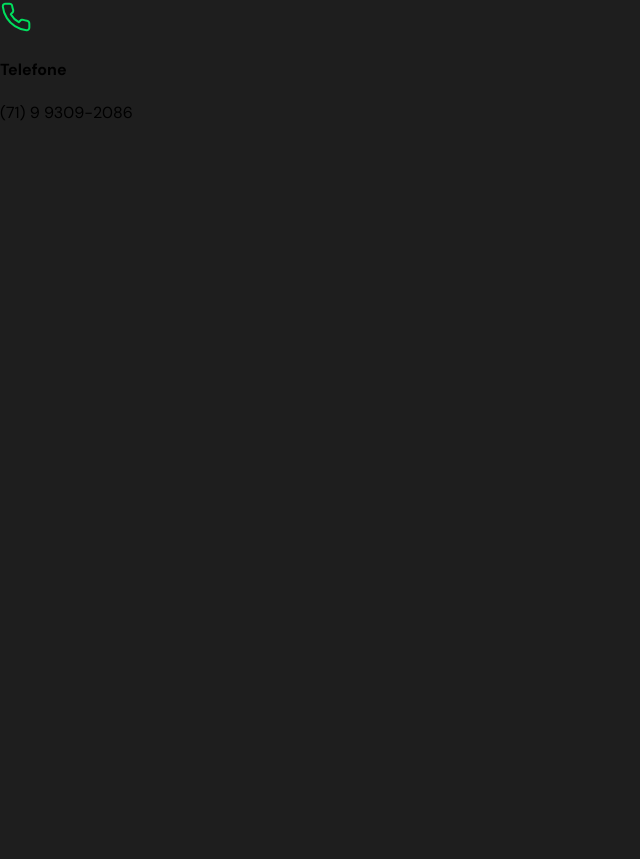
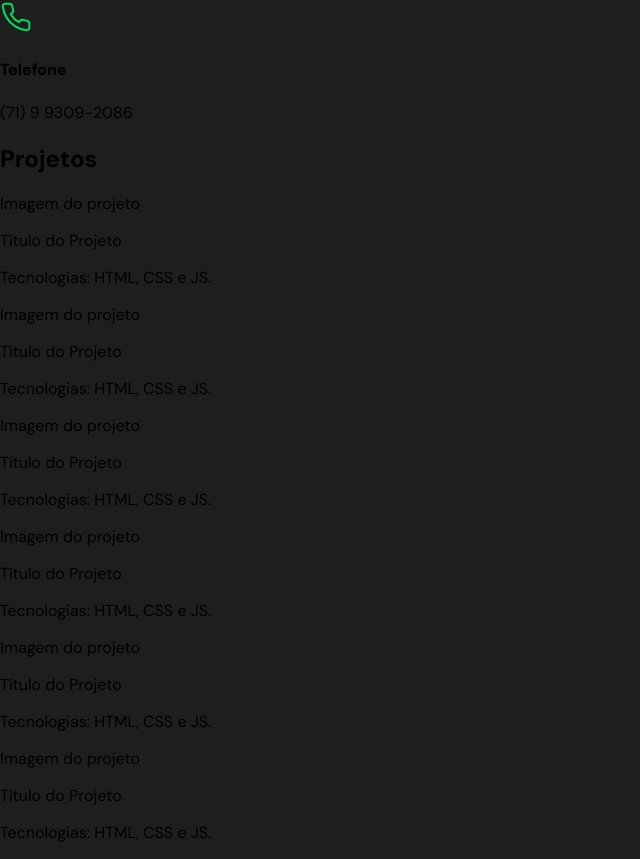
Before and after one commit to vanilo-ferreira/portfolio, a React (Vite) app: page / in a window 1280 px wide. Shown: the part 1926-2785 px from the top of the page, without its empty margins (0-640 px from the left). Before the commit the page ends 2065 px from the top, so only its background shows below. Built offline with nearby package versions, Linux system fonts and the light colour scheme.

Commit message:
feat: Add the Projects section

```diff
--- a/src/App.tsx
+++ b/src/App.tsx
@@ -94,6 +94,61 @@ function App() {
 
           </div>
         </section>
+
+        <section>
+          <h2>Projetos</h2>
+
+          <div>
+
+            <div>
+              <div>Imagem do projeto</div>
+              <div>
+                <p>Título do Projeto</p>
+                <p>Tecnologias: HTML, CSS e JS.</p>
+              </div>
+            </div>
+
+            <div>
+              <div>Imagem do projeto</div>
+              <div>
+                <p>Título do Projeto</p>
+                <p>Tecnologias: HTML, CSS e JS.</p>
+              </div>
+            </div>
+
+            <div>
+              <div>Imagem do projeto</div>
+              <div>
+                <p>Título do Projeto</p>
+                <p>Tecnologias: HTML, CSS e JS.</p>
+              </div>
+            </div>
+
+            <div>
+              <div>Imagem do projeto</div>
+              <div>
+                <p>Título do Projeto</p>
+                <p>Tecnologias: HTML, CSS e JS.</p>
+              </div>
+            </div>
+
+            <div>
+              <div>Imagem do projeto</div>
+              <div>
+                <p>Título do Projeto</p>
+                <p>Tecnologias: HTML, CSS e JS.</p>
+              </div>
+            </div>
+
+            <div>
+              <div>Imagem do projeto</div>
+              <div>
+                <p>Título do Projeto</p>
+                <p>Tecnologias: HTML, CSS e JS.</p>
+              </div>
+            </div>
+          </div>
+        </section>
       </main>
     </>
   )
```
